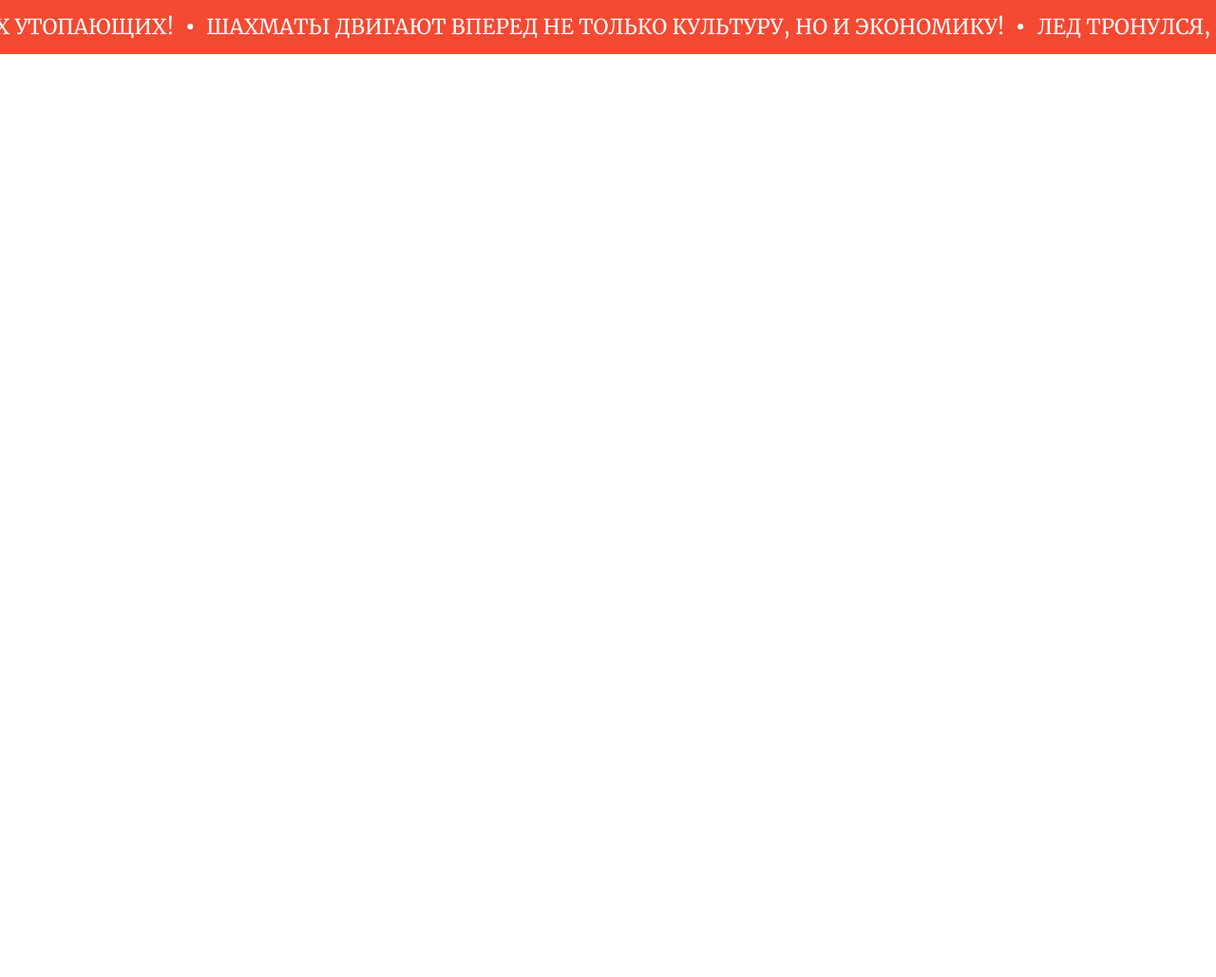
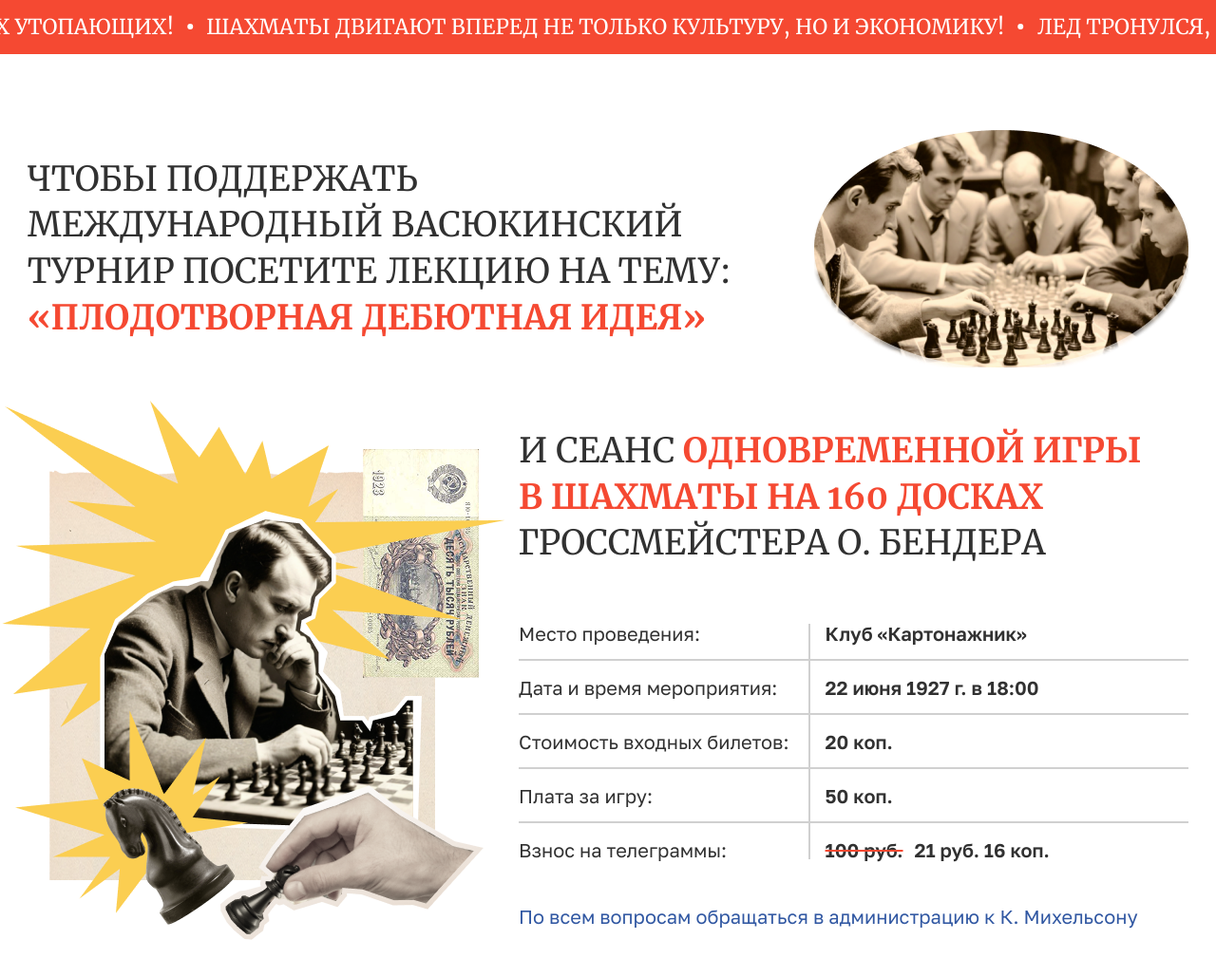
Before and after one commit to IlyaPridanov/chess, a plain HTML site: page index.html in a window 1280 px wide. Shown: the part 705-1734 px from the top of the page at 95% size. Before the commit the page ends 800 px from the top, so only its background shows below. Drawn offline with Linux system fonts and the light colour scheme.

Commit message:
feat:.event

```diff
--- a/css/style.css
+++ b/css/style.css
@@ -21,6 +21,16 @@
 @font-face {
   font-family: "GolosText";
   src:
+    url("../fonts/GolosText-SemiBold.woff2") format("woff2"),
+    url("../fonts/GolosText-SemiBold.woff") format("woff");
+  font-weight: 600;
+  font-style: normal;
+  font-display: swap;
+}
+
+@font-face {
+  font-family: "GolosText";
+  src:
     url("../fonts/GolosText-Bold.woff2") format("woff2"),
     url("../fonts/GolosText-Bold.woff") format("woff");
   font-weight: 700;
@@ -34,6 +44,16 @@
     url("../fonts/Merriweather-Regular.woff2") format("woff2"),
     url("../fonts/Merriweather-Regular.woff") format("woff");
   font-weight: 400;
+  font-style: normal;
+  font-display: swap;
+}
+
+@font-face {
+  font-family: "Merriweather";
+  src:
+    url("../fonts/Merriweather-Bold.woff2") format("woff2"),
+    url("../fonts/Merriweather-Bold.woff") format("woff");
+  font-weight: 700;
   font-style: normal;
   font-display: swap;
 }
@@ -108,6 +128,39 @@ img {
   width: 1260px;
   padding: 0 19px;
   margin: 0 auto;
+}
+
+.h1 {
+  margin: 0;
+
+  font-family: "Merriweather", "Arial", sans-serif;
+  font-size: 60px;
+  font-weight: 400;
+  line-height: 1.1;
+  text-transform: uppercase;
+}
+
+.h2 {
+  margin: 0;
+
+  font-family: "Merriweather", "Arial", sans-serif;
+  font-size: 54px;
+  font-weight: 400;
+  line-height: 1.2;
+  text-transform: uppercase;
+}
+
+@media screen and (max-width: 1024px) {
+  .h1 {
+    font-size: 5.8vw;
+  }
+}
+
+@media screen and (max-width: 576px) {
+  .h1 {
+    font-size: 9.6vw;
+    line-height: 1.12;
+  }
 }
 
 /* btn */
@@ -247,12 +300,6 @@ img {
 
 .main-top__caption {
   margin: 0 0 27px;
-
-  font-family: "Merriweather", "Arial", sans-serif;
-  font-size: 60px;
-  font-weight: 400;
-  line-height: 1.1;
-  text-transform: uppercase;
 }
 
 .main-top__caption span {
@@ -282,10 +329,6 @@ img {
 }
 
 @media screen and (max-width: 1024px) {
-  .main-top__caption {
-    font-size: 5.8vw;
-  }
-
   .main-top__column {
     width: 53vw;
   }
@@ -306,9 +349,6 @@ img {
 
   .main-top__caption {
     margin-bottom: 22px;
-
-    font-size: 9.6vw;
-    line-height: 1.12;
   }
 
   .main-top__text {
@@ -397,3 +437,112 @@ img {
     line-height: 1;
   }
 }
+
+/* event */
+
+.event {
+  margin: 80px 0;
+}
+
+.event__top-row {
+  display: flex;
+  align-items: center;
+  gap: 64px;
+  margin-bottom: 64px;
+}
+
+.event__caption {
+  font-size: 36px;
+  line-height: 1.35;
+}
+
+.event__caption strong {
+  font-weight: 700;
+  color: #F54932;
+}
+
+.event__img {
+  position: relative;
+}
+
+.event__img img {
+  display: block;
+
+  position: absolute;
+  top: -29px;
+  left: -27px;
+  max-width: none;
+}
+
+.event__row {
+  display: grid;
+  grid-template-columns: 1fr 1.49fr;
+  gap: 44px;
+}
+
+.event__list {
+  margin: 60px 0 48px;
+  padding: 0;
+
+  display: grid;
+  grid-template-columns: 1fr 1.3fr;
+}
+
+.event__list dt {
+  margin: 0;
+  padding: 18px 16px 17px 0;
+
+  font-size: 20px;
+  line-height: 1;
+  font-weight: 400;
+
+  border-right: 2px solid #D0D0D0;
+  border-bottom: 2px solid #D0D0D0;
+}
+
+.event__list dt:first-of-type {
+  padding-top: 0;
+}
+
+.event__list dt:last-of-type {
+  padding-bottom: 0;
+
+  border-bottom: none;
+}
+
+
+.event__list dd {
+  margin: 0;
+  padding: 18px 0 15px 16px;
+
+  font-size: 20px;
+  line-height: 1;
+  font-weight: 600;
+
+  border-bottom: 2px solid #D0D0D0;
+}
+
+.event__list dd:first-of-type {
+  padding-top: 0;
+}
+
+.event__list dd:last-of-type {
+  padding-bottom: 0;
+
+  border-bottom: none;
+}
+
+.event__list span {
+  margin-right: 7px;
+
+  text-decoration: 2px #F54932 line-through;
+}
+
+.event__bottom-link {
+  display: block;
+
+  color: #3057A2;
+  font-size: 20px;
+  font-weight: 400;
+  line-height: 1.2;
+}
--- a/index.html
+++ b/index.html
@@ -17,10 +17,10 @@
           </a>
       </div>
     </header>
-    <div class="main-top">
+    <section class="main-top">
       <div class="container main-top__container">
         <div class="main-top__column">
-          <h1 class="main-top__caption">
+          <h1 class="h1 main-top__caption">
             Превратите уездный город <span>в столицу</span><span>земного шара</span>
           </h1>
           <p class="main-top__text">Оплатите взнос на телеграммы для&nbsp;организации Международного васюкинского турнира по шахматам</p>
@@ -30,7 +30,7 @@
           </div>
         </div>
       </div>
-    </div>
+    </section>
     <div class="running-line">
       <div class="running-line__content">
         <p class="running-line__text">Дело помощи утопающим — дело рук самих утопающих!</p>
@@ -38,6 +38,41 @@
         <p class="running-line__text">Лед тронулся, господа присяжные заседатели!</p>
       </div>
     </div>
+    <section class="event">
+      <div class="container event__container">
+        <div class="event__top-row">
+          <h2 class="h2 event__caption">
+            Чтобы поддержать Международный васюкинский турнир посетите лекцию на тему: <strong>«Плодотворная дебютная идея»</strong>
+          </h2>
+          <img src="img/chees-players.png" alt="chees-players">
+        </div>
+        <div class="event__row">
+          <div class="event__img">
+            <img src="img/collage.png" alt="collage">
+          </div>
+          <div class="event__column">
+            <h2 class="h2 event__caption">
+              и Сеанс <strong>одновременной игры в&nbsp;шахматы на 160 досках</strong> гроссмейстера О. Бендера
+            </h2>
+            <dl class="event__list">
+              <dt>Место проведения:</dt>
+              <dd>Клуб «Картонажник»</dd>
+              <dt>Дата и время мероприятия:</dt>
+              <dd>22 июня 1927 г. в 18:00</dd>
+              <dt>Стоимость входных билетов:</dt>
+              <dd>20 коп.</dd>
+              <dt>Плата за игру:</dt>
+              <dd>50 коп.</dd>
+              <dt>Взнос на телеграммы:</dt>
+              <dd><span>100 руб.</span> 21 руб. 16 коп.</dd>
+            </dl>
+            <a href="#" class="event__bottom-link">
+              По всем вопросам обращаться в администрацию к К. Михельсону
+            </a>
+          </div>
+        </div>
+      </div>
+    </section>
     <script src="js/script.js"></script>
   </body>
 </html>
```
Also changed, not shown: fonts/GolosText-SemiBold.woff (added), fonts/GolosText-SemiBold.woff2 (added), fonts/Merriweather-Bold.woff (added), fonts/Merriweather-Bold.woff2 (added), img/chees-players.png (added), img/collage.png (added). Lines whose indentation alone changed are shown as unchanged.
